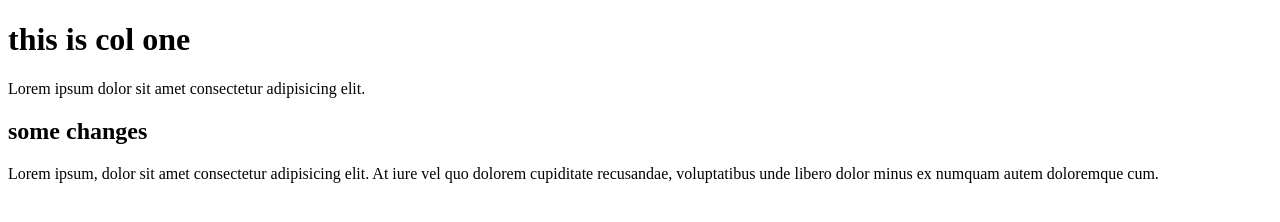
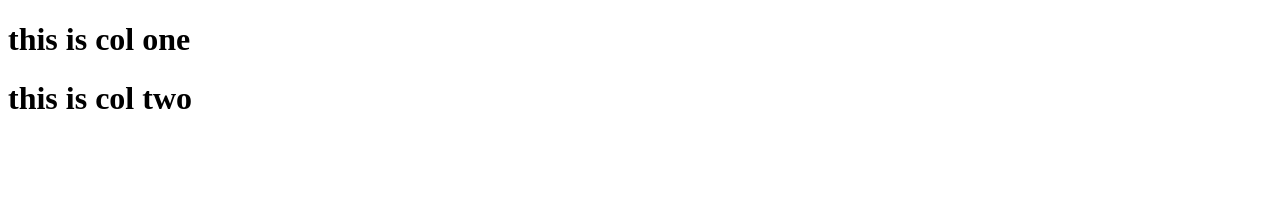
Before and after one commit to alwanof/nana-pro1, a website: page index.html in a window 1280 px wide. Drawn offline with Linux system fonts and the light colour scheme.

Commit message:
master some 7

```diff
--- a/index.html
+++ b/index.html
@@ -8,8 +8,6 @@
 </head>
 <body>
    <h1>this is col one</h1>
-   <p>Lorem ipsum dolor sit amet consectetur adipisicing elit.</p>
-   <h2>some changes</h2>
-   <p>Lorem ipsum, dolor sit amet consectetur adipisicing elit. At iure vel quo dolorem cupiditate recusandae, voluptatibus unde libero dolor minus ex numquam autem doloremque cum.</p>
+    <h1>this is col two</h1>
 </body>
 </html>
```
